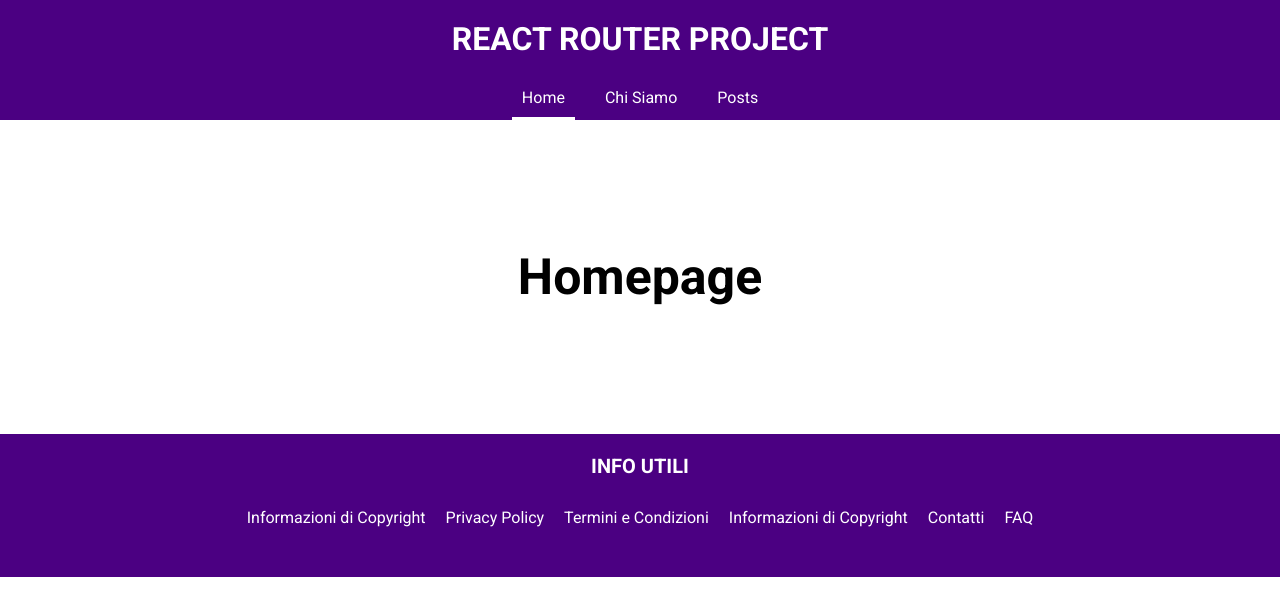
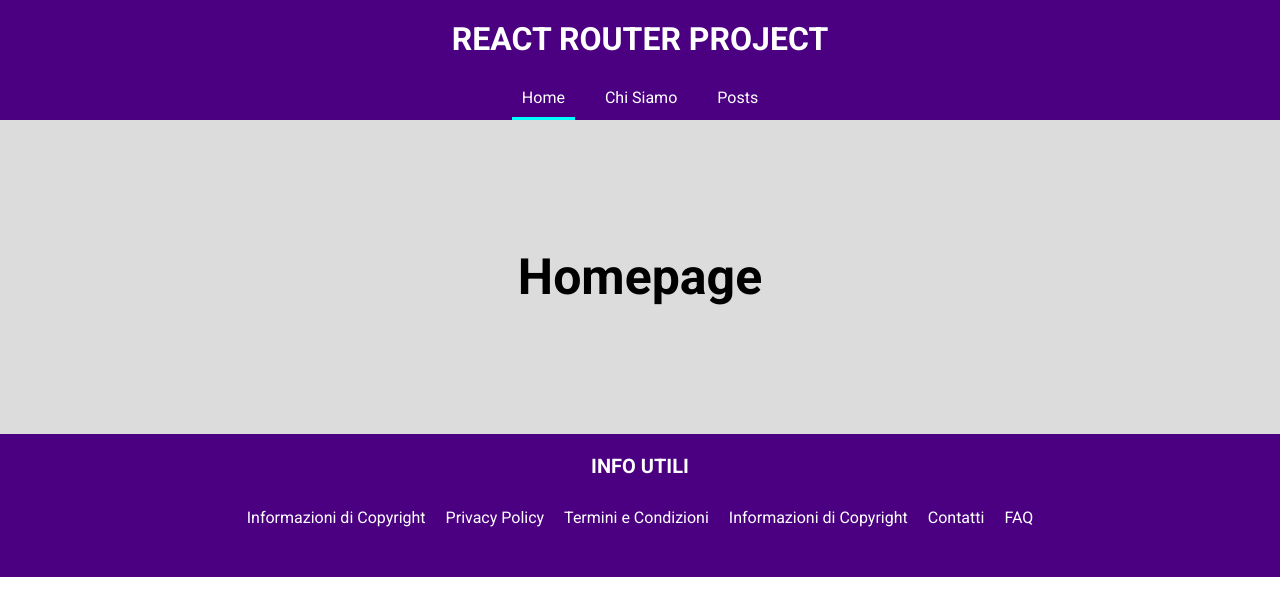
Before and after one commit to simoneburrai/react-router, a React (Vite) app: page / in a window 1280 px wide. Shown: the top 616 px of the page. Built offline with nearby package versions, Linux system fonts and the light colour scheme.

Commit message:
feat: simple edits on active border and main background color

```diff
--- a/src/index.css
+++ b/src/index.css
@@ -54,8 +54,15 @@ nav li:hover {
 }
 
 nav li a.active {
-  border-bottom-color: white;
+  border-bottom-color: aqua;
 }
+
+
+/* Main  */
+main {
+  background-color: gainsboro;
+}
+
 
 /* Main HomePage & Chi siamo  */
 main#homepage,
```
